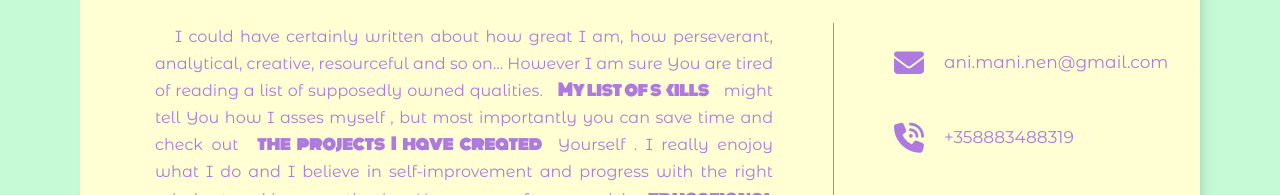
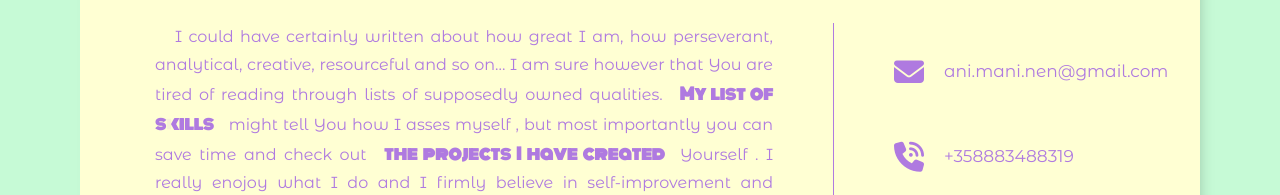
Before and after one commit to JoanaMalinova/Personal-Portfolio, a plain HTML site: page index.html in a window 1280 px wide. Shown: the part 709-904 px from the top of the page. Drawn offline with Linux system fonts and the light colour scheme; a web font is replaced by a local one.

Commit message:
edited about section

```diff
--- a/index.html
+++ b/index.html
@@ -70,28 +70,29 @@
                             <p>
                                 I could have certainly written about how great I
                                 am, how perseverant, analytical, creative,
-                                resourceful and so on... However I am sure You
-                                are tired of reading a list of supposedly owned
-                                qualities. <a href="#skills">My list of skills</a>  might tell You how I asses
-                                myself , but most importantly you can save time
-                                and check out
+                                resourceful and so on... I am sure however that You
+                                are tired of reading through lists of supposedly
+                                owned qualities.
+                                <a href="#skills">My list of skills</a> might
+                                tell You how I asses myself , but most
+                                importantly you can save time and check out
                                 <a href="#projects"
-                                    >the projects I have created </a
-                                > Yourself
-                                . I really enojoy what I do and I believe in
-                                self-improvement and progress with the right
-                                mind-set and inner motivation. You can see from
-                                my rich
+                                    >the projects I have created
+                                </a>
+                                Yourself . I really enojoy what I do and I
+                                firmly believe in self-improvement and progress
+                                with the right mind-set and inner motivation.
+                                You can see from my rich
                                 <a href="#education">educational background</a>
                                 that I am easily adaptable and can get into new
                                 matter quickly and with ease. You can probably
                                 skip
                                 <a href="#work">my work experience</a>
-                                as it is not relavant, but it is up to You. Even though I lack in that area, I am eager
-                                and ready to get my hands dirty with code and
-                                work hard to become a relevant part of a team. I
-                                have various
-                                <a href="#interests">interests</a> and I think I will get
+                                as it is not relavant, but it is up to You. Even
+                                though I lack in that area, I am eager and ready
+                                to get my hands dirty with code and work hard to
+                                become a valuable part of a team. I have various
+                                <a href="#interests">interests</a> and I get
                                 along well with most. And finally I am ready to
                                 start at any given moment, just give me a chance
                                 and I promise You will not regret it!
--- a/styles.css/style.css
+++ b/styles.css/style.css
@@ -257,7 +257,7 @@ body {
     padding-right: 60px;
     text-indent: 20px;
     width: 70%;
-    line-height: 1.7;
+    line-height: 1.8;
 }
 
 .about-me .left-section a {
```
